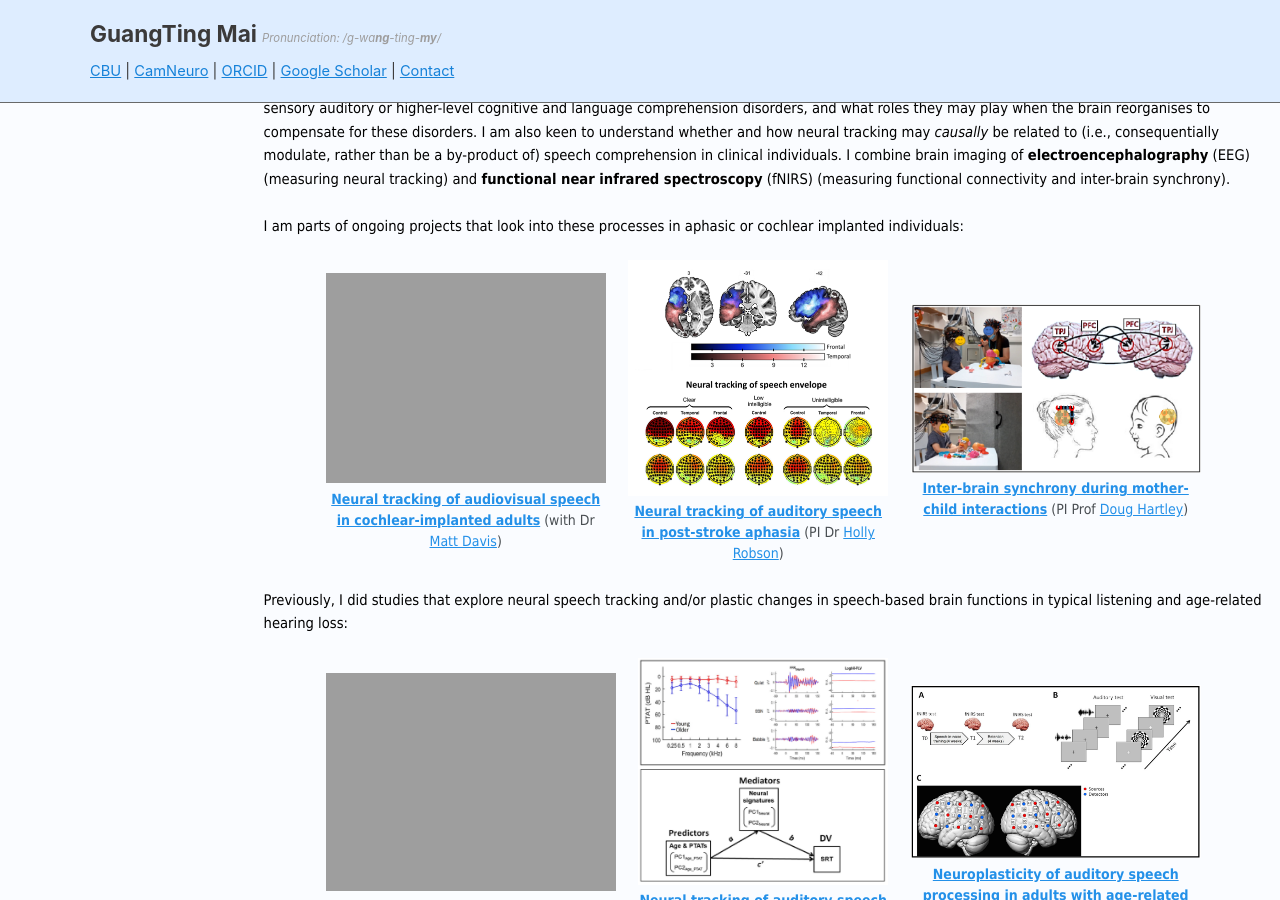
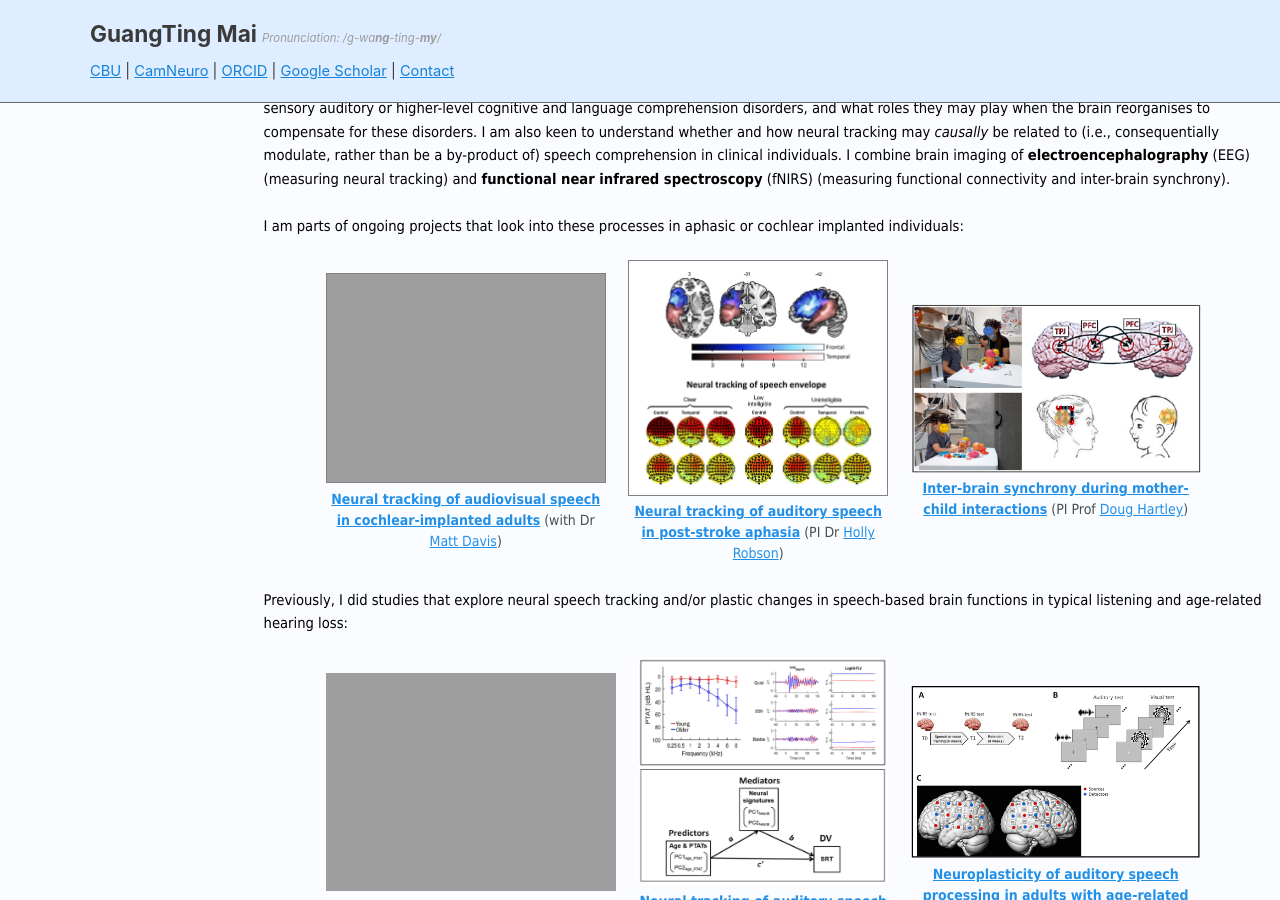
Before and after one commit to guangtingmai/guangtingmai.github.io, a Jekyll site: the page built from _pages/research-content.html, in a window 1280 px wide and 900 px high, scrolled down 485 px. Built offline with Jekyll 4.4.1, drawn with Linux system fonts in a browser that asks for light colours.

Commit message:
Update research-content.html

```diff
--- a/_pages/research-content.html
+++ b/_pages/research-content.html
@@ -21,13 +21,13 @@
 
 <div class="flex-row">
   <div style="width: 28%; text-align: center;"><a href="https://guangtingmai.github.io/crossmodal-ci/">
-    <img src="https://guangtingmai.github.io/images/cross-modal-ci-icons.png" style="width:100%; display:block;">
+    <img src="https://guangtingmai.github.io/images/cross-modal-ci-icons.png" style="width:100%;border:0.1rem solid gray;display:block;">
     <p style="width:100%; margin:0.4em 0 0; font-size:10.5pt; font-family:Tahoma;text-align:center;">
       <strong>Neural tracking of audiovisual speech in cochlear-implanted adults</strong></a> (with Dr <a href="https://www.mrc-cbu.cam.ac.uk/people/matt.davis/">Matt Davis</a>)
     </p>
   </div>
   <div style="width: 26%; text-align: center;"><a href="https://academic.oup.com/braincomms/article/8/4/fcag261/8726528">
-    <img src="https://guangtingmai.github.io/images/neural-tracking-aphasia-icons.png" style="width:100%; display:block;">
+    <img src="https://guangtingmai.github.io/images/neural-tracking-aphasia-icons.png" style="width:100%;border:0.1rem solid gray;display:block;">
     <p style="width:100%; margin:0.4em 0 0; font-size:10.5pt; font-family:Tahoma;text-align:center;">
       <strong>Neural tracking of auditory speech in post-stroke aphasia</strong></a> (PI Dr <a href="https://profiles.ucl.ac.uk/82001-holly-robson">Holly Robson</a>)
     </p>
```
